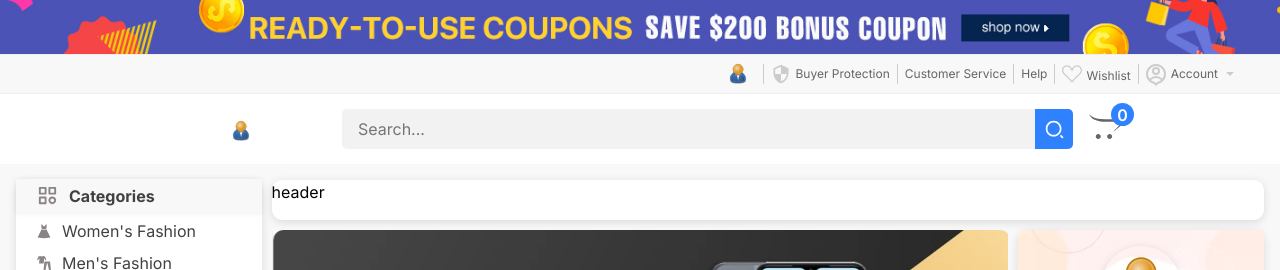
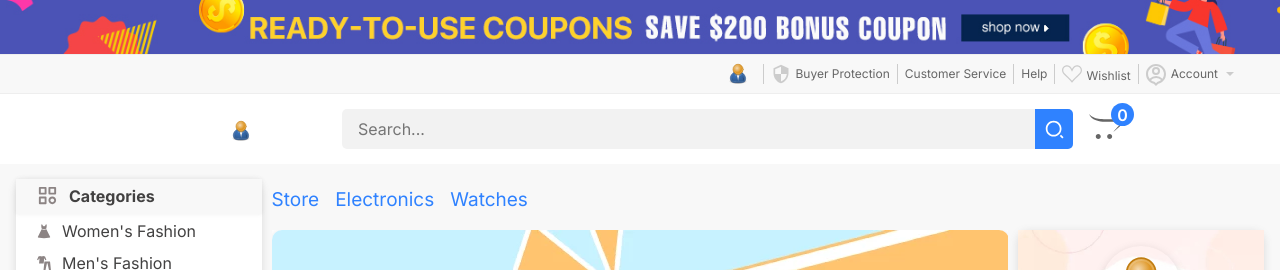
Before and after one commit to Soumyaraniguda/next-js-shopping, a Next.js app: page / in a window 1280 px wide. Shown: the top 270 px of the page. Built offline with nearby package versions, Linux system fonts and the light colour scheme; no server answers.

Commit message:
Add header

```diff
--- /dev/null
+++ b/components/home/main/Header.jsx
@@ -0,0 +1,22 @@
+import Link from "next/link";
+import styles from "./page.module.scss";
+
+function Header() {
+  return (
+    <div className={styles.header}>
+      <ul>
+        <li>
+          <Link href="">Store</Link>
+        </li>
+        <li>
+          <Link href="">Electronics</Link>
+        </li>
+        <li>
+          <Link href="">Watches</Link>
+        </li>
+      </ul>
+    </div>
+  );
+}
+
+export default Header;
--- a/components/home/main/Main.jsx
+++ b/components/home/main/Main.jsx
@@ -1,3 +1,4 @@
+import Header from "./Header";
 import Menu from "./Menu";
 import Offers from "./Offers";
 import MainSwiper from "./Swiper";
@@ -9,8 +10,7 @@ import React from "react";
 function Main() {
   return (
     <div className={styles.main}>
-      <div className={styles.header}>header</div>
-
+      <Header />
       <Menu />
       <MainSwiper />
       <Offers />
--- a/components/home/main/page.module.scss
+++ b/components/home/main/page.module.scss
@@ -50,9 +50,20 @@
   .header {
     grid-area: header;
     height: 40px;
-    background: #fff;
-    border-radius: 10px;
-    box-shadow: $shadow-1;
+    display: flex;
+    align-items: center;
+    ul {
+      display: flex;
+      align-items: center;
+      gap: 1rem;
+      li {
+        height: 100%;
+        display: flex;
+        align-items: center;
+        font-size: 19px;
+        color: $blue-color;
+      }
+    }
   }
   .swiper {
     grid-area: swiper;
```
